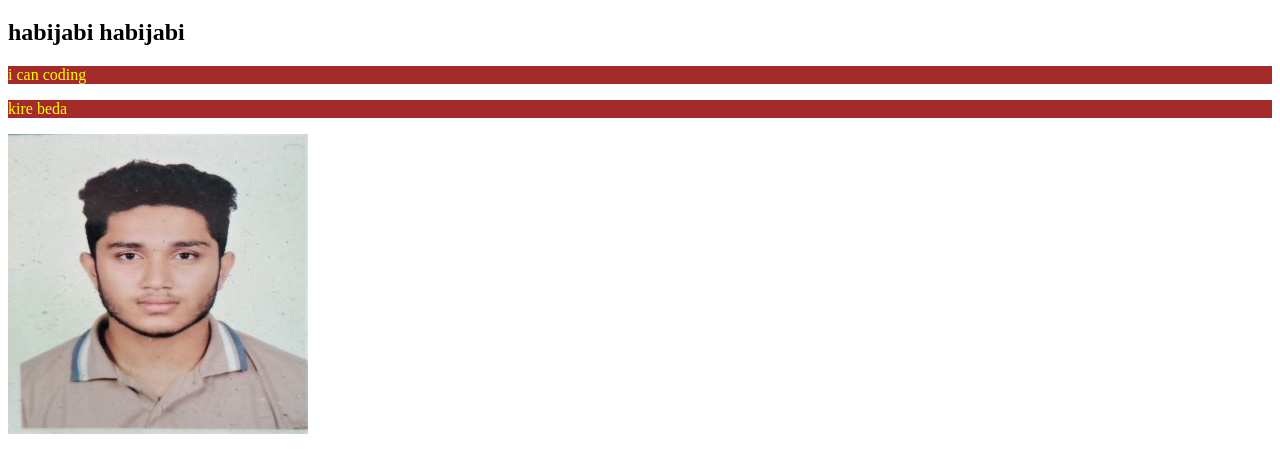
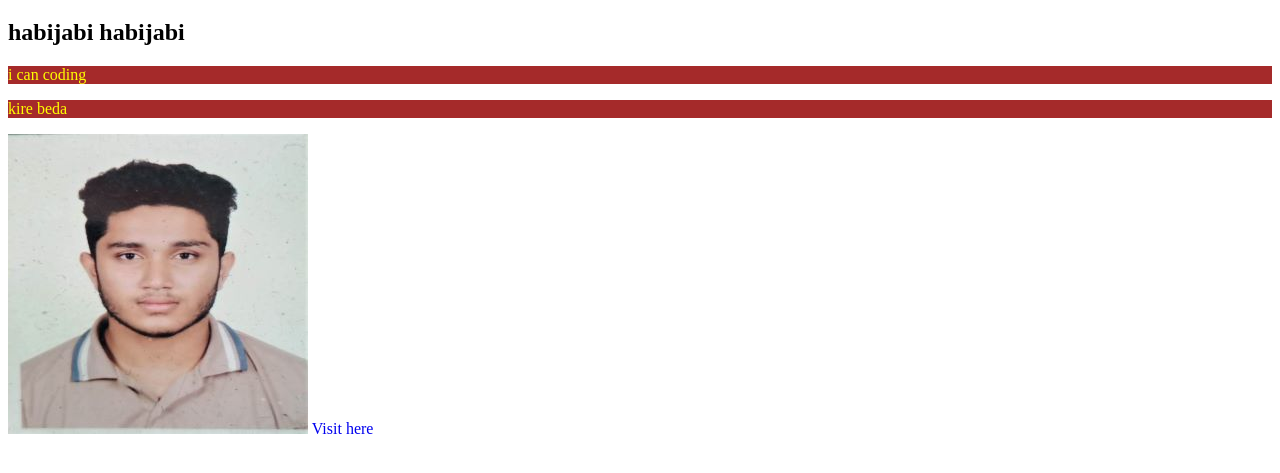
Before and after one commit to SharanMajumder/my-first-repo, a plain HTML site: page index.html in a window 1280 px wide. Shown: the part 61-534 px from the top of the page. Drawn offline with Linux system fonts and the light colour scheme.

Commit message:
new link

```diff
--- a/index.html
+++ b/index.html
@@ -12,5 +12,6 @@
     <P>i can coding</P>
     <p>kire beda</p>
     <img src="sharan 2.jpg" alt="">
+    <a href="https://www.google.com/" target="_blank" >Visit here</a>
 </body>
 </html>
--- a/style.css
+++ b/style.css
@@ -2,3 +2,6 @@ p{
     background-color: brown;
     color: yellow;
 }
+a{
+    text-decoration: none;
+}
```
